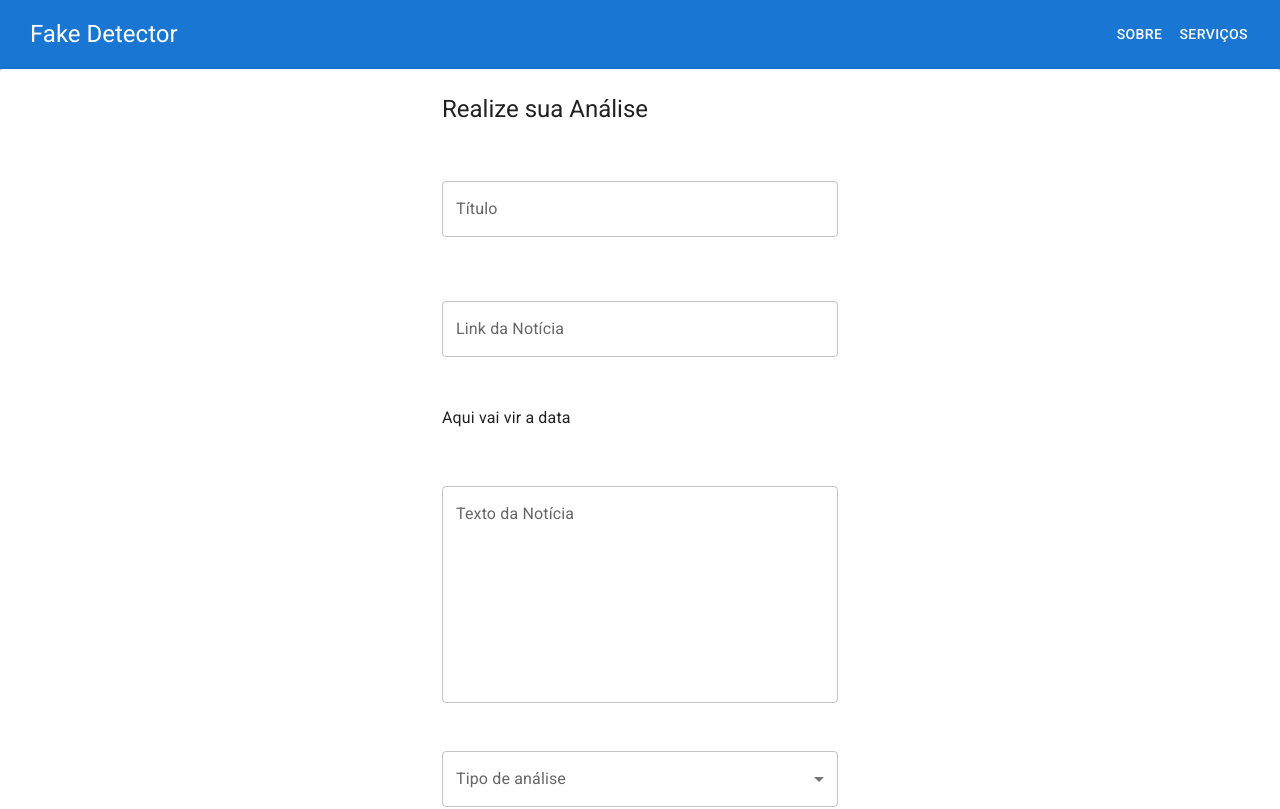
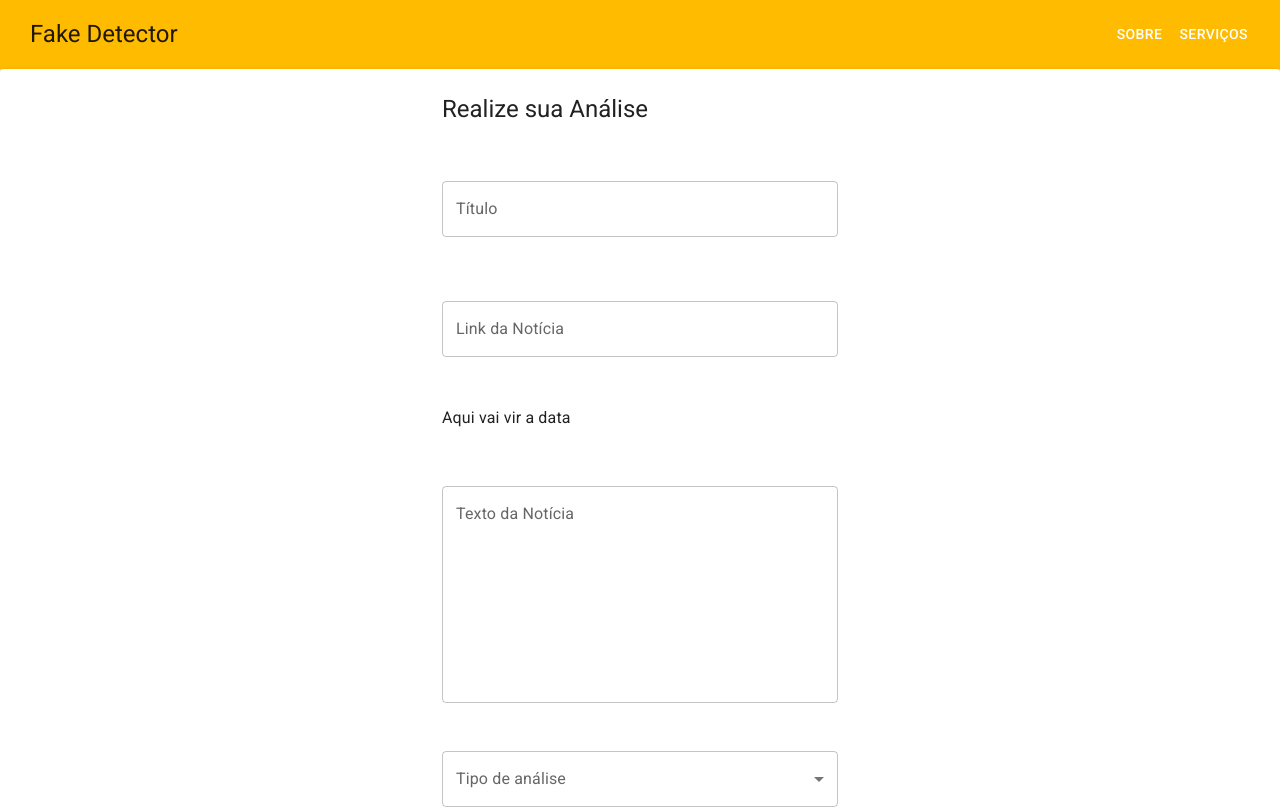
Before and after one commit to matheuscaldas1/frontend-tcc-unip, a React (Create React App) app: page /servicos in a window 1280 px wide. Shown: the top 809 px of the page. Built offline with nearby package versions, Linux system fonts and the light colour scheme.

Commit message:
Inserindo as cores no global

```diff
--- a/src/Theme/globalTheme.ts
+++ b/src/Theme/globalTheme.ts
@@ -1,6 +1,22 @@
 import { createTheme } from '@mui/material/styles';
 
 export const globalTheme = createTheme({
+    palette: {
+        primary: {
+            main: '#ffbb00',
+            "100": '#e4a30b',
+            "200": '#a66f00',
+            "300": ' #664400',
+            "400": '#332200',
+        },
+        secondary: {
+            main: '#ffffff',
+            "100": '#f7f7f7',
+            "200": '#ededed;',
+            "300": ' #111111',
+            "400": ' #000000',
+        }
+    },
     components: {
         // Nome do componente
         MuiButtonBase: {
```
